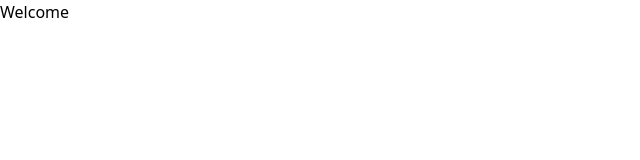
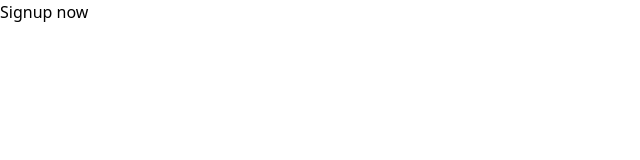
Before and after one commit to Leestan360/online-platform-frontend, a React (Create React App) app: page /auth/signup in a window 1280 px wide. Shown: the top 160 px of the page, without its empty margins (0-640 px from the left). Built offline with nearby package versions, Linux system fonts and the light colour scheme.

Commit message:
Add auth, configure public and private routes and add pages and models

```diff
--- a/package.json
+++ b/package.json
@@ -8,11 +8,12 @@
     "@testing-library/user-event": "^13.5.0",
     "react": "^18.3.1",
     "react-dom": "^18.3.1",
+    "react-router-dom": "^6.23.1",
     "react-scripts": "5.0.1",
     "web-vitals": "^2.1.4"
   },
   "scripts": {
-    "start": "react-scripts start",
+    "start": "PORT=4000 react-scripts start",
     "build": "react-scripts build",
     "test": "react-scripts test",
     "eject": "react-scripts eject"
--- a/src/App.js
+++ b/src/App.js
@@ -1,7 +1,15 @@
+import Routings from "./routes/Routings";
+
 function App() {
+  const authToken = "a"
+  const signToken = "b"
+
   return (
     <div className="">
-      <p>Welcome</p>
+        <Routings
+          authToken={authToken}
+          signToken={signToken}
+        />
     </div>
   );
 }
--- /dev/null
+++ b/src/components/auth/Login.jsx
@@ -0,0 +1,9 @@
+function Login() {
+  return (
+    <div>
+      <p>Login now</p>
+    </div>
+  )
+}
+
+export default Login;
--- /dev/null
+++ b/src/components/auth/Signup.jsx
@@ -0,0 +1,9 @@
+function Signup() {
+  return (
+    <div>
+      <p>Signup now</p>
+    </div>
+  )
+}
+
+export default Signup;
--- a/src/index.js
+++ b/src/index.js
@@ -3,12 +3,13 @@ import ReactDOM from 'react-dom/client';
 import './index.css';
 import App from './App';
 import reportWebVitals from './reportWebVitals';
+import { BrowserRouter } from 'react-router-dom';
 
 const root = ReactDOM.createRoot(document.getElementById('root'));
 root.render(
-  <React.StrictMode>
+  <BrowserRouter>
     <App />
-  </React.StrictMode>
+  </BrowserRouter>
 );
 
 // If you want to start measuring performance in your app, pass a function
--- /dev/null
+++ b/src/pages/LoginPage.jsx
@@ -0,0 +1,11 @@
+import Login from "../components/auth/Login";
+
+function LoginPage() {
+  return (
+    <div>
+      <Login />
+    </div>
+  )
+}
+
+export default LoginPage;
--- /dev/null
+++ b/src/pages/SignupPage.jsx
@@ -0,0 +1,11 @@
+import Signup from "../components/auth/Signup";
+
+function SignupPage() {
+  return (
+    <div>
+      <Signup />
+    </div>
+  )
+}
+
+export default SignupPage;
--- /dev/null
+++ b/src/routes/PrivateRoutes.jsx
@@ -0,0 +1,17 @@
+import React from "react";
+import { Navigate, Outlet } from "react-router-dom";
+
+const PrivateRoutes = () => {
+  const isAuthenticated = true;
+  const isAuthenticatedOnSignup = true;
+
+  return isAuthenticated || isAuthenticatedOnSignup ? (
+    <div className="">
+      <Outlet />
+    </div>
+  ) : (
+    <Navigate to="/auth/login"></Navigate>
+  );
+};
+
+export default PrivateRoutes;
--- /dev/null
+++ b/src/routes/PublicRoutes.jsx
@@ -0,0 +1,10 @@
+import React from "react";
+import { Navigate, Outlet } from "react-router-dom";
+
+const PublicRoutes = () => {
+  const isAuthenticated = false
+
+  return isAuthenticated ? <Navigate to="/" /> : <Outlet />;
+};
+
+export default PublicRoutes;
--- /dev/null
+++ b/src/routes/Routings.jsx
@@ -0,0 +1,20 @@
+import React from "react";
+import { Route, Routes } from "react-router-dom";
+import PublicRoutes from "./PublicRoutes";
+import PrivateRoutes from "./PrivateRoutes";
+import SignupPage from "../pages/SignupPage";
+import LoginPage from "../pages/LoginPage";
+
+const Routings = ({ authToken, signToken }) => {
+  return (
+    <Routes>
+      <Route element={<PublicRoutes />}>
+        <Route exact path="/auth/signup" element={<SignupPage />} />
+        <Route exact path="/auth/login" element={<LoginPage />} />
+      </Route>
+      <Route element={<PrivateRoutes />}></Route>
+    </Routes>
+  );
+};
+
+export default Routings;
```
Also changed, not shown: src/components/home/Home.jsx (added), 1 other file (tests, documents, lock files or other folders).
